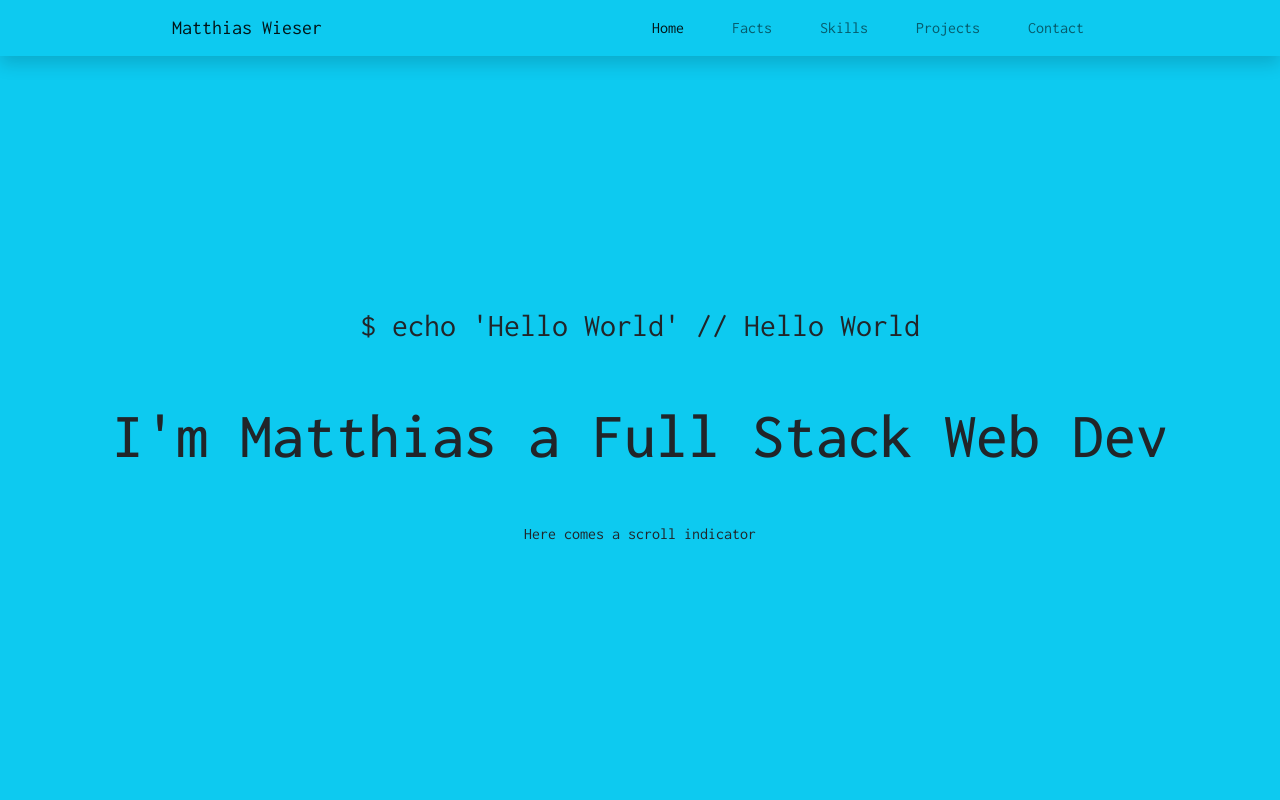
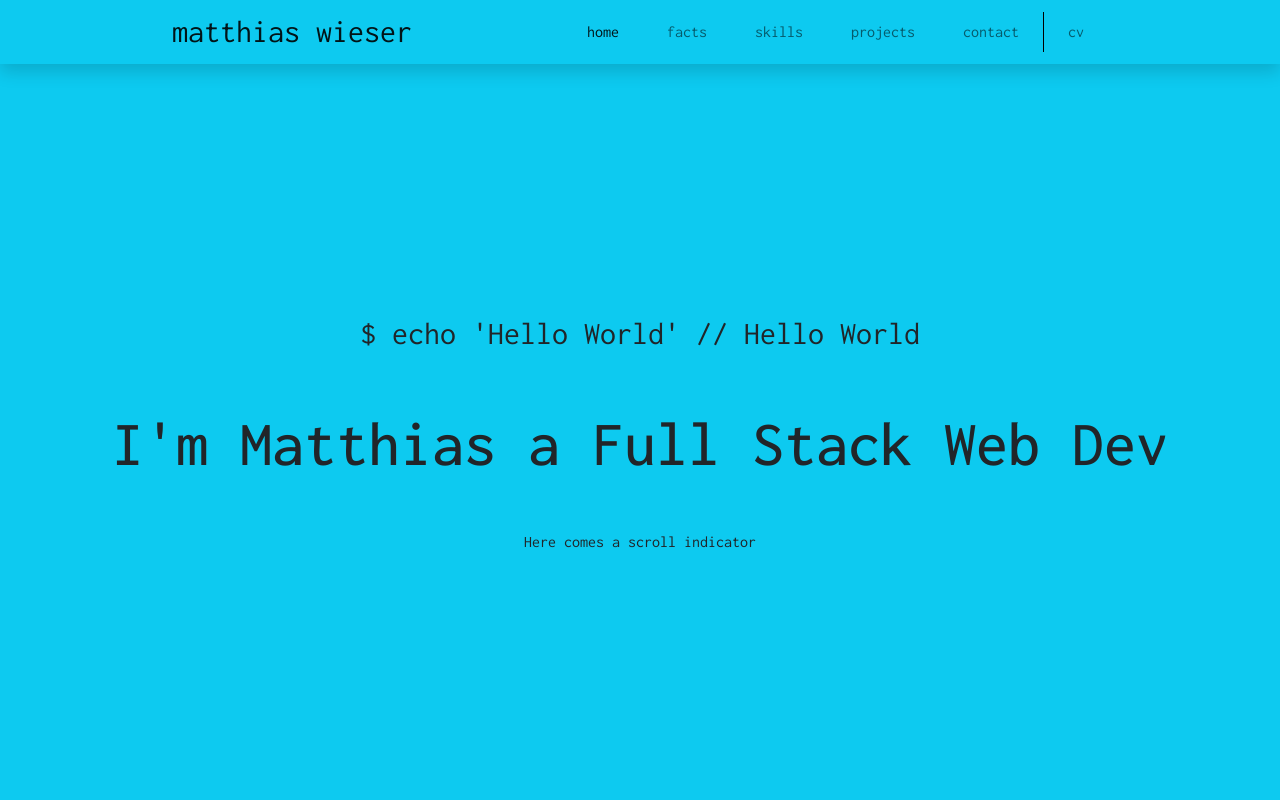
Before and after one commit to AlpineWeezl/Portfolio, a plain HTML site: page index.html in a window 1280 px wide. Shown: the top 800 px of the page. Drawn offline with nearby package versions, Linux system fonts and the light colour scheme; a web font is replaced by a local one.

Commit message:
polished the navbar

```diff
--- a/index.html
+++ b/index.html
@@ -6,7 +6,7 @@
     <meta charset="utf-8">
     <meta http-equiv="X-UA-Compatible" content="IE=edge">
     <meta name="viewport" content="width=device-width, initial-scale=1">
-
+    <link rel="icon" type="image/x-icon" href="src/pics/favicon.ico">
     <!-- Bootstrap CSS -->
     <link href="https://cdn.jsdelivr.net/npm/bootstrap@5.1.3/dist/css/bootstrap.min.css" rel="stylesheet"
         integrity="sha384-1BmE4kWBq78iYhFldvKuhfTAU6auU8tT94WrHftjDbrCEXSU1oBoqyl2QvZ6jIW3" crossorigin="anonymous">
@@ -19,7 +19,7 @@
     <header class="sticky-top shadow">
         <nav class="navbar navbar-expand-lg navbar-light bg-info">
             <div class="container-fluid w-75">
-                <a class="navbar-brand" href="#">Matthias Wieser</a>
+                <a class="navbar-brand p-0" href="#">Matthias Wieser</a>
                 <button class="navbar-toggler" type="button" data-bs-toggle="collapse"
                     data-bs-target="#navbarSupportedContent" aria-controls="navbarSupportedContent"
                     aria-expanded="false" aria-label="Toggle navigation">
@@ -42,6 +42,10 @@
                             </li>
                             <li class="nav-item px-3">
                                 <a class="nav-link" href="#contact">Contact</a>
+                            </li>
+                            <li class="nav-item v-line"></li>
+                            <li class="nav-item px-3">
+                                <a class="nav-link" href="pages/cv.html">CV</a>
                             </li>
                         </ul>
                     </div>
--- a/src/css/styles.css
+++ b/src/css/styles.css
@@ -1,5 +1,17 @@
 * {
     font-family: Inconsolata, sans-serif;
+}
+
+nav {
+    text-transform: lowercase;
+}
+
+.navbar-brand {
+    font-size: 2rem;
+}
+
+.v-line {
+    border-right: 1px solid black;
 }
 
 #slogan {
```
Also changed, not shown: pages/cv.html (added), src/pics/favicon.ico (added).
